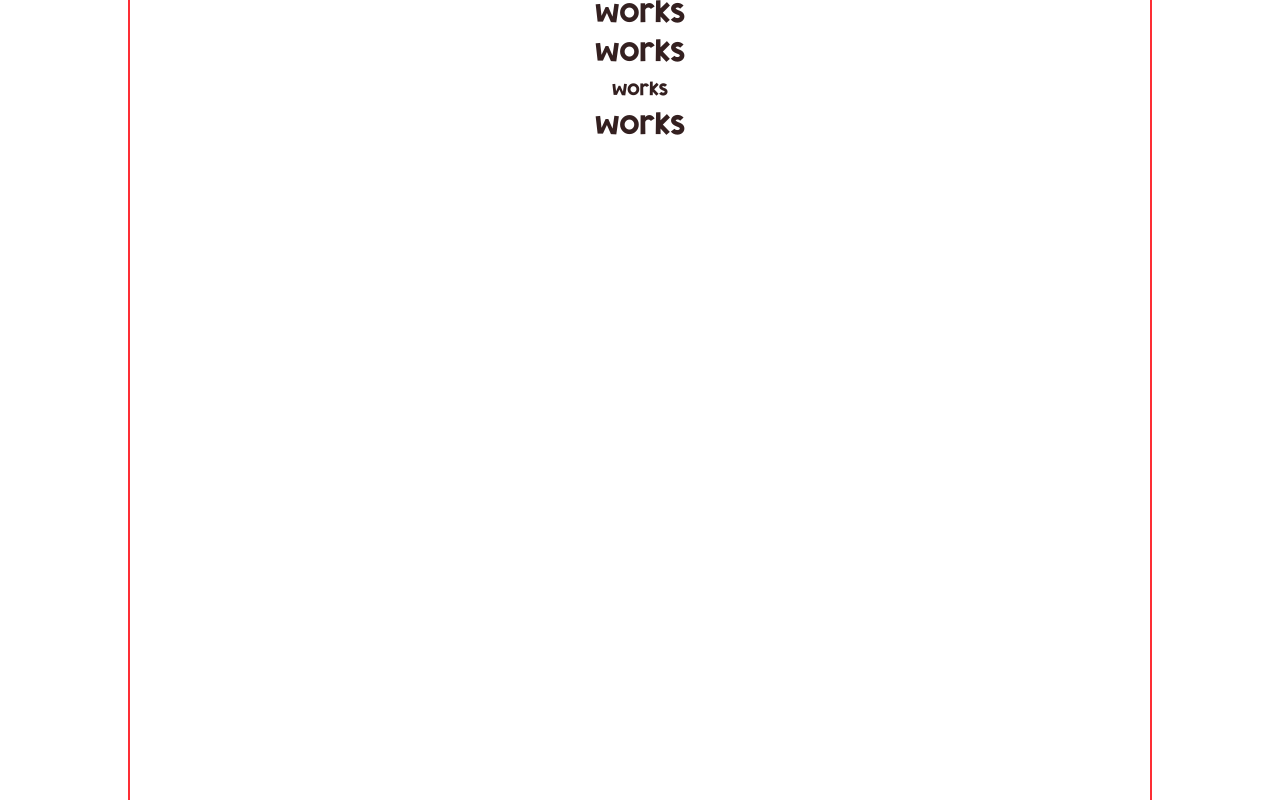
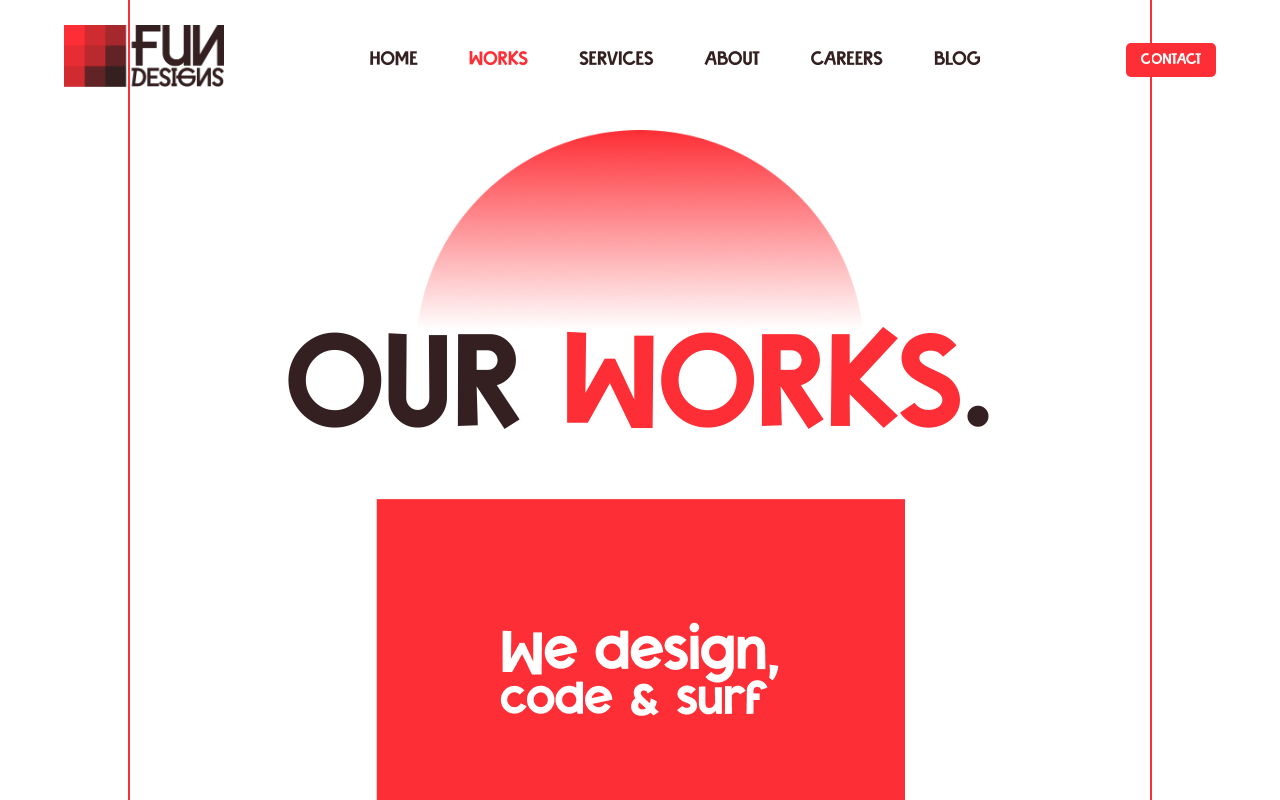
Before and after one commit to fundesigns/fundesign, a React (Vite) app: page /works in a window 1280 px wide. Built offline with nearby package versions, Linux system fonts and the light colour scheme.

Commit message:
work page update

```diff
--- a/src/Components/Navbar/Navbar.module.css
+++ b/src/Components/Navbar/Navbar.module.css
@@ -83,6 +83,8 @@
   color: white;
   font-size: 20px;
   font-weight: 600;
+  width: fit-content;
+  align-self: center;
 }
 .navbarWrapper a {
   text-decoration: none;
--- a/src/Pages/CommingSoon/CommingSoon.module.css
+++ b/src/Pages/CommingSoon/CommingSoon.module.css
@@ -8,6 +8,7 @@
   flex-direction: column;
   position: relative;
   gap: 10px;
+  font-family: "Bella";
 }
 .wrapper .symbol {
   position: absolute;
@@ -25,7 +26,13 @@
   font-weight: 275;
   line-height: normal;
 }
-
+.wrapper a {
+  background-color: #fd2e35;
+  color: white;
+  text-decoration: none;
+  padding: 10px 35px;
+  border-radius: 20px;
+}
 @media screen and (max-width: 500px) {
   .wrapper .symbol {
     top: -25vh;
@@ -33,6 +40,6 @@
     width: 90vw;
   }
   .wrapper h3 {
-  font-size: 40px;
+    font-size: 40px;
+  }
 }
-}
--- a/src/Pages/CommingSoon/CommingSoon.tsx
+++ b/src/Pages/CommingSoon/CommingSoon.tsx
@@ -10,6 +10,8 @@ export const CommingSoon = (_props: Props) => {
       <img className={styles.symbol} src={symbol} alt="" />
       <img className={styles.logo} src={logo} alt="" />
       <h3>COMING SOON</h3>
+
+      <a href="/">Home</a>
     </div>
   );
 };
--- a/src/Pages/Works/Components/Landing/Landing.module.css
+++ b/src/Pages/Works/Components/Landing/Landing.module.css
@@ -0,0 +1,17 @@
+.Wrapper{
+    width: 100%;
+    padding: 130px 10vw 6vh;
+    display: flex;
+    flex-direction: column;
+    align-items: center;
+}
+
+.Wrapper img{
+    width: 35vw;
+    object-fit: contain;
+}
+
+.Wrapper h1{
+    font-size: 9vw;
+    line-height: 1;
+}
--- a/src/Pages/Works/Components/Landing/Landing.tsx
+++ b/src/Pages/Works/Components/Landing/Landing.tsx
@@ -1,8 +1,12 @@
-
+import landing from "../../assets/halfCircle.png";
+import styles  from "./Landing.module.css";
 type Props = {}
 
 export const Landing = (_props: Props) => {
   return (
-    <div>Landing</div>
+    <div className={styles.Wrapper}>
+        <img src={landing} alt="" />
+        <h1>OUR{" "}<span className="colorText">WORKS</span>.</h1>
+    </div>
   )
 }
--- a/src/Pages/Works/Components/Projects/Projects.tsx
+++ b/src/Pages/Works/Components/Projects/Projects.tsx
@@ -1,8 +1,78 @@
-
-type Props = {}
+import image from '../../assets/default.png'
+type Props = {};
 
 export const Projects = (_props: Props) => {
-  return (
-    <div>Projects</div>
-  )
-}
+  const data = [
+    {
+      image: image,
+      title: "Unnathi (KES)",
+      description: "Kerala Empowerment Society | UI/UX Design + Development",
+    },
+    {
+      image: image,
+      title: "OpenGrad",
+      description: "Non Governmental Organization | UI/UX Design + Development",
+    },
+    {
+     image: image,
+      title: "OpenGrad",
+      description: " ",
+    },
+    {
+     image: image,
+      title: "OpenGrad",
+      description: " ",
+    },
+    {
+     image: image,
+      title: "OpenGrad",
+      description: " ",
+    },
+    {
+     image: image,
+      title: "OpenGrad",
+      description: " ",
+    },
+    {
+     image: image,
+      title: "OpenGrad",
+      description: " ",
+    },
+    {
+     image: image,
+      title: "OpenGrad",
+      description: " ",
+    },
+    {
+     image: image,
+      title: "OpenGrad",
+      description: " ",
+    },
+    {
+     image: image,
+      title: "OpenGrad",
+      description: " ",
+    },
+    {
+     image: image,
+      title: "OpenGrad",
+      description: " ",
+    },
+    {
+     image: image,
+      title: "OpenGrad",
+      description: " ",
+    },
+  ];
+  return <div>{data.map(({image,title,description})=>{
+    return(
+        <div>
+            <img src={image} alt="" />
+            <div>
+                <h2>{title}</h2>
+                <p>{description}</p>
+            </div>
+        </div>
+    )
+  })}</div>;
+};
--- a/src/Pages/Works/Works.tsx
+++ b/src/Pages/Works/Works.tsx
@@ -1,13 +1,15 @@
+import { Navbar } from "../../Components/Navbar/Navbar";
+import { Landing } from "./Components/Landing/Landing";
+import { Projects } from "./Components/Projects/Projects";
 
 type Props = {}
 
 export const Works = (_props: Props) => {
   return (
     <div>
-      <h1 style={{ fontSize: "30px" }}>works</h1>
-      <h2 style={{ fontSize: "30px" }}>works</h2>
-      <h3>works</h3>
-      <p style={{ fontSize: "30px" }}>works</p>
+      <Navbar />
+      <Landing />
+      <Projects />
     </div>
   );
 }
--- a/src/index.css
+++ b/src/index.css
@@ -37,13 +37,15 @@ body {
   font-family: 'Bella';
 }
 
-h1 {
-  font-size: 3.2em;
-  line-height: 1.1;
-}
+
 
 ::-webkit-scrollbar {
   width: 0px;
   height: 0px;
   background-color: #f5f5f5;
 }
+
+
+.colorText{
+  color: #FD2E35;
+}
```
Also changed, not shown: src/Pages/Works/assets/default.png (added), src/Pages/Works/assets/halfCircle.png (added).
